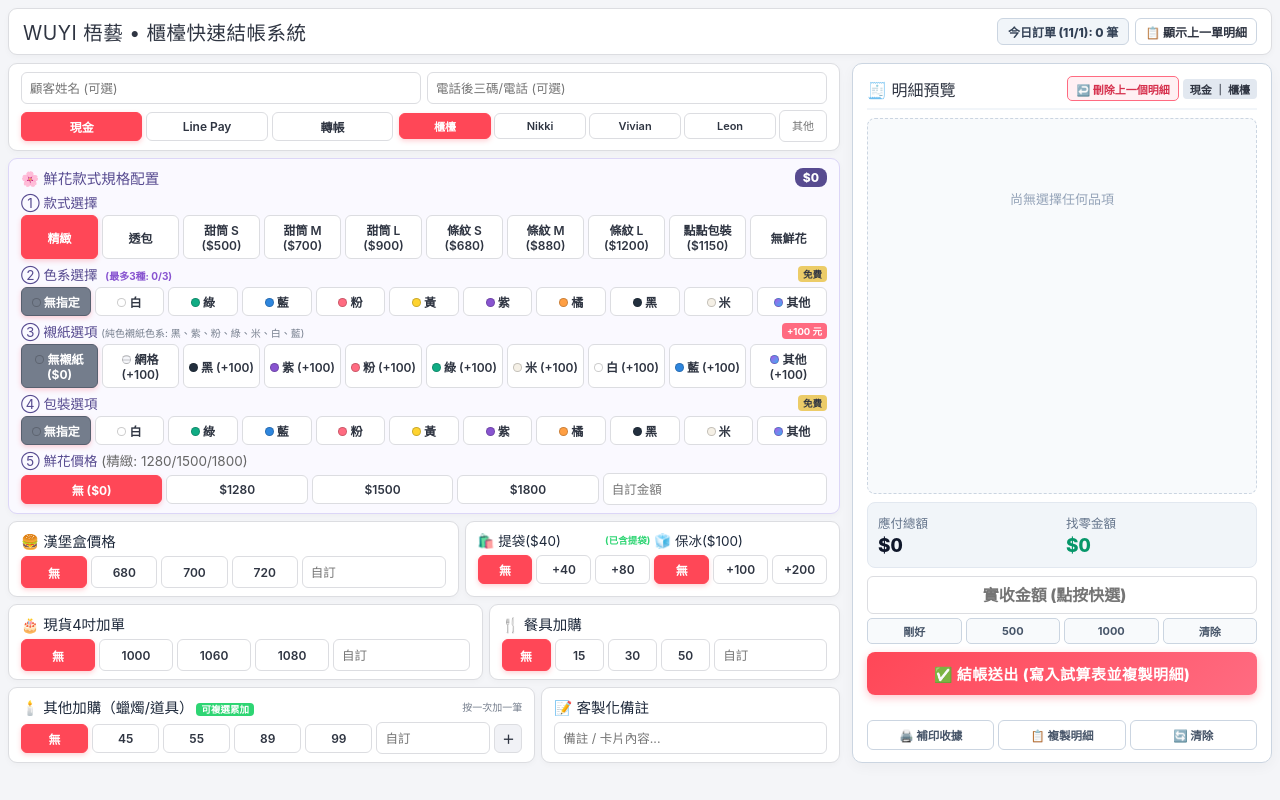
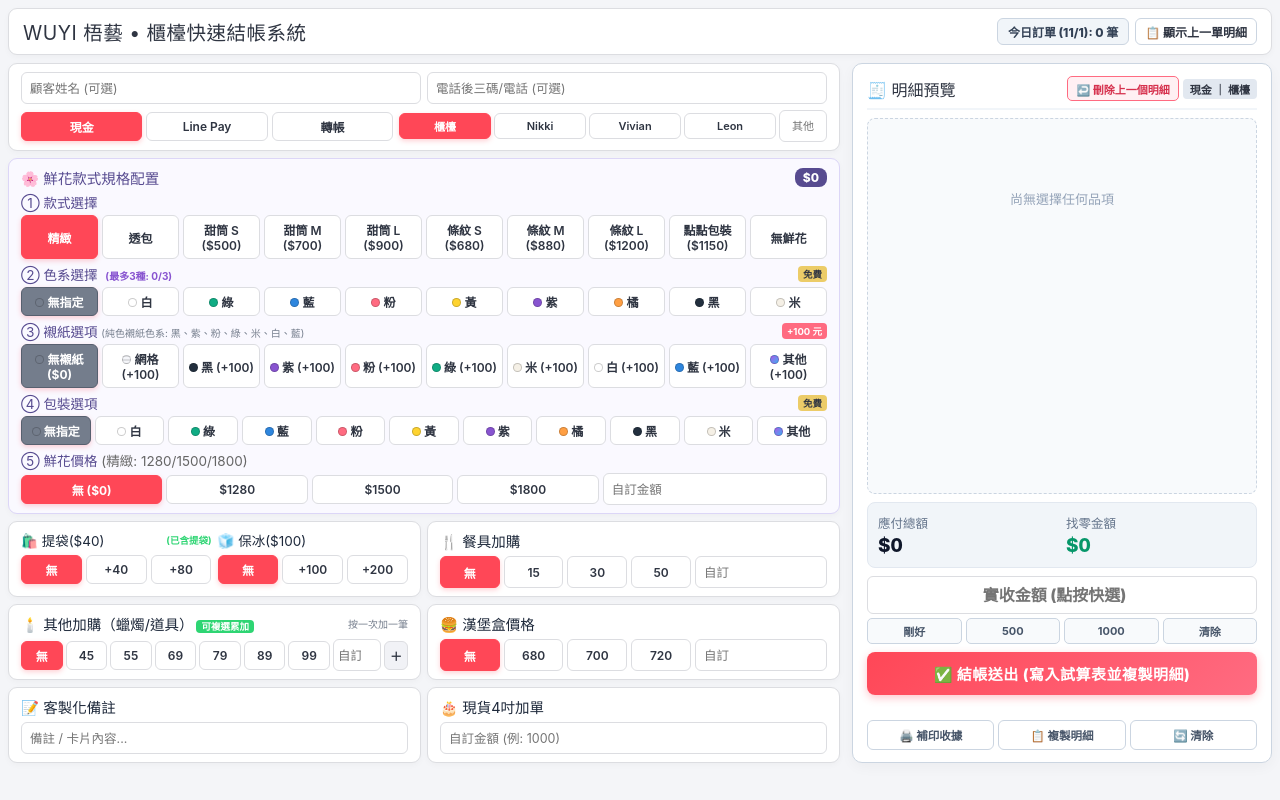
Before and after one commit to a0952015080-netizen/wuyi-cashier, a plain HTML site: page index.html in a window 1280 px wide. Drawn offline with Linux system fonts and the light colour scheme.

Commit message:
Update index.html

```diff
--- a/index.html
+++ b/index.html
@@ -333,9 +333,6 @@
             <span class="tag-free">免費</span>
           </div>
           <div class="btn-group" id="grp-fl-color"></div>
-          <div class="other-input-box" id="box-color-other">
-            <input type="text" class="input" id="color-other-text" placeholder="✏️ 請填寫其他色系 (例: 奶茶、香檳、霧灰...)" oninput="onColorOtherInput()">
-          </div>
         </div>
 
         <!-- ③ 襯紙選項 -->
@@ -375,22 +372,11 @@
         </div>
       </div>
 
-      <!-- 3. 漢堡盒 / 提袋保冰袋 -->
-      <div class="r2c" style="display:grid;grid-template-columns:1.2fr 1fr;gap:6px;margin-bottom:0">
+      <!-- 3. 左下六個欄位 (左右兩欄 1:1 等長，各分配 3 個相同長度的欄位) -->
+      <!-- 第一列：🛍️ 提袋($40)🧊 保冰($100) ｜ 🍴 餐具加購 -->
+      <div style="display:grid;grid-template-columns:1fr 1fr;gap:6px;margin-bottom:0">
         <div class="card" style="margin:0">
-          <div class="card-header"><span>🍔 漢堡盒價格</span></div>
-          <div style="display:flex;gap:4px">
-            <div class="btn-group" id="grp-burger" style="flex:2.2">
-              <button class="btn active" onclick="selBtn(this,'burger',0)">無</button>
-              <button class="btn" onclick="selBtn(this,'burger',680)">680</button>
-              <button class="btn" onclick="selBtn(this,'burger',700)">700</button>
-              <button class="btn" onclick="selBtn(this,'burger',720)">720</button>
-            </div>
-            <input type="number" min="0" class="input" id="burger-custom" placeholder="自訂" oninput="onCustomGrp('burger')" style="flex:1">
-          </div>
-        </div>
-        <div class="card" style="margin:0">
-          <div style="display:grid;grid-template-columns:1fr 1fr;gap:4px">
+          <div style="display:grid;grid-template-columns:1fr 1fr;gap:6px">
             <div>
               <div class="card-header" style="font-size:13.5px">
                 <span>🛍️ 提袋($40)</span>
@@ -412,22 +398,6 @@
             </div>
           </div>
         </div>
-      </div>
-
-      <!-- 4. 現貨4吋加單 + 餐具加購 -->
-      <div class="r2c" style="display:grid;grid-template-columns:1.35fr 1fr;gap:6px;margin-bottom:0">
-        <div class="card" style="margin:0">
-          <div class="card-header"><span>🎂 現貨4吋加單</span></div>
-          <div style="display:flex;gap:4px">
-            <div class="btn-group" id="grp-cake4" style="flex:2.6">
-              <button class="btn active" onclick="selBtn(this,'cake4',0)">無</button>
-              <button class="btn" onclick="selBtn(this,'cake4',1000)">1000</button>
-              <button class="btn" onclick="selBtn(this,'cake4',1060)">1060</button>
-              <button class="btn" onclick="selBtn(this,'cake4',1080)">1080</button>
-            </div>
-            <input type="number" min="0" class="input" id="cake4-custom" placeholder="自訂" oninput="onCustomGrp('cake4')" style="flex:1">
-          </div>
-        </div>
         <div class="card" style="margin:0">
           <div class="card-header"><span>🍴 餐具加購</span></div>
           <div style="display:flex;gap:4px">
@@ -442,28 +412,50 @@
         </div>
       </div>
 
-      <!-- 5. 其他加購（蠟燭/道具，支援複選累加） + 客製化備註 -->
-      <div class="r2c" style="display:grid;grid-template-columns:1.5fr 0.85fr;gap:6px;margin-bottom:0">
+      <!-- 第二列：🕯️ 其他加購（蠟燭/道具） ｜ 🍔 漢堡盒價格 -->
+      <div style="display:grid;grid-template-columns:1fr 1fr;gap:6px;margin-bottom:0">
         <div class="card" style="margin:0">
           <div class="card-header">
             <span>🕯️ 其他加購（蠟燭/道具）<span class="tag-free" style="background:#2ed573;color:#fff;margin-left:3px">可複選累加</span></span>
             <span style="font-size:10px;color:#747d8c;font-weight:normal">按一次加一筆</span>
           </div>
-          <div style="display:flex;gap:4px;align-items:center">
-            <div class="btn-group" id="grp-extra" style="flex:3.3">
-              <button class="btn active" id="extra-btn-0" onclick="clrExtra()">無</button>
-              <button class="btn" data-extra="45" onclick="addExtra(45)">45</button>
-              <button class="btn" data-extra="55" onclick="addExtra(55)">55</button>
-              <button class="btn" data-extra="89" onclick="addExtra(89)">89</button>
-              <button class="btn" data-extra="99" onclick="addExtra(99)">99</button>
+          <div style="display:flex;gap:3px;align-items:center">
+            <div class="btn-group" id="grp-extra" style="flex:1;gap:3px">
+              <button class="btn active" id="extra-btn-0" style="padding:5px 2px;min-width:28px" onclick="clrExtra()">無</button>
+              <button class="btn" data-extra="45" style="padding:5px 2px;min-width:28px" onclick="addExtra(45)">45</button>
+              <button class="btn" data-extra="55" style="padding:5px 2px;min-width:28px" onclick="addExtra(55)">55</button>
+              <button class="btn" data-extra="69" style="padding:5px 2px;min-width:28px" onclick="addExtra(69)">69</button>
+              <button class="btn" data-extra="79" style="padding:5px 2px;min-width:28px" onclick="addExtra(79)">79</button>
+              <button class="btn" data-extra="89" style="padding:5px 2px;min-width:28px" onclick="addExtra(89)">89</button>
+              <button class="btn" data-extra="99" style="padding:5px 2px;min-width:28px" onclick="addExtra(99)">99</button>
             </div>
-            <input type="number" min="0" class="input" id="extra-custom" placeholder="自訂" oninput="onExCustom()" onkeydown="if(event.key==='Enter'){event.preventDefault();commitExCustom();}" style="flex:0.9">
-            <button type="button" class="btn" onclick="commitExCustom()" title="將自訂金額加入明細" style="flex:0 0 28px;min-width:28px;padding:5px 2px;background:#f1f2f6">＋</button>
+            <input type="number" min="0" class="input" id="extra-custom" placeholder="自訂" oninput="onExCustom()" onkeydown="if(event.key==='Enter'){event.preventDefault();commitExCustom();}" style="width:48px;flex:0 0 48px;padding:4px">
+            <button type="button" class="btn" onclick="commitExCustom()" title="將自訂金額加入明細" style="flex:0 0 24px;min-width:24px;padding:5px 1px;background:#f1f2f6">＋</button>
           </div>
         </div>
         <div class="card" style="margin:0">
+          <div class="card-header"><span>🍔 漢堡盒價格</span></div>
+          <div style="display:flex;gap:4px">
+            <div class="btn-group" id="grp-burger" style="flex:2.2">
+              <button class="btn active" onclick="selBtn(this,'burger',0)">無</button>
+              <button class="btn" onclick="selBtn(this,'burger',680)">680</button>
+              <button class="btn" onclick="selBtn(this,'burger',700)">700</button>
+              <button class="btn" onclick="selBtn(this,'burger',720)">720</button>
+            </div>
+            <input type="number" min="0" class="input" id="burger-custom" placeholder="自訂" oninput="onCustomGrp('burger')" style="flex:1">
+          </div>
+        </div>
+      </div>
+
+      <!-- 第三列：📝 客製化備註 ｜ 🎂 現貨4吋加單 (只留自訂欄位) -->
+      <div style="display:grid;grid-template-columns:1fr 1fr;gap:6px;margin-bottom:0">
+        <div class="card" style="margin:0">
           <div class="card-header"><span>📝 客製化備註</span></div>
           <input type="text" class="input" id="c-remark" placeholder="備註 / 卡片內容..." oninput="updatePreview()">
+        </div>
+        <div class="card" style="margin:0">
+          <div class="card-header"><span>🎂 現貨4吋加單</span></div>
+          <input type="number" min="0" class="input" id="cake4-custom" placeholder="自訂金額 (例: 1000)" oninput="onCustomGrp('cake4')">
         </div>
       </div>
 
@@ -668,7 +660,7 @@
 // ──────────────────────────────────────────────
 // 色系按鈕定義與動態渲染 (所有款式色系選擇選項跟精緻一樣，最多選3種)
 // ──────────────────────────────────────────────
-const ALL_COLORS = [
+const FLOWER_COLORS = [
   { c: 'none', n: '無指定' },
   { c: 'white', n: '白' },
   { c: 'green', n: '綠' },
@@ -678,8 +670,7 @@
   { c: 'purple', n: '紫' },
   { c: 'orange', n: '橘' },
   { c: 'black', n: '黑' },
-  { c: 'rice', n: '米' },
-  { c: 'other', n: '其他' }
+  { c: 'rice', n: '米' }
 ];
 
 function updateColorBadge() {
@@ -698,27 +689,23 @@
 
 function renderColorBtns() {
   let grp = e('grp-fl-color');
-  let boxOther = e('box-color-other');
   if (!grp) return;
 
   if (fl.style === '無鮮花') {
     fl.colors = ['無鮮花'];
     fl.color = '無鮮花';
-    if (boxOther) boxOther.style.display = 'none';
     grp.innerHTML = '<button type="button" class="btn color-btn c-none active">不適用</button>';
     updateColorBadge();
     return;
   }
 
-  // 精緻、點點包裝、條紋、甜筒、透包：色系選擇選項均相同，最多選3種
-  let hasOther = fl.colors.some(c => c.startsWith('其他'));
-  if (boxOther) boxOther.style.display = hasOther ? 'block' : 'none';
-
-  grp.innerHTML = ALL_COLORS.map(x => {
-    let isAct = false;
-    if (x.n === '無指定') isAct = fl.colors.includes('無指定');
-    else if (x.n === '其他') isAct = hasOther;
-    else isAct = fl.colors.includes(x.n);
+  // 精緻、點點包裝、條紋、甜筒、透包：色系選擇選項均相同，最多選3種 (白、綠、藍、粉、黃、紫、橘、黑、米)
+  fl.colors = fl.colors.filter(c => FLOWER_COLORS.some(x => x.n === c));
+  if (fl.colors.length === 0) fl.colors = ['無指定'];
+  fl.color = fl.colors.join('+');
+
+  grp.innerHTML = FLOWER_COLORS.map(x => {
+    let isAct = (x.n === '無指定') ? fl.colors.includes('無指定') : fl.colors.includes(x.n);
     return '<button type="button" class="btn color-btn c-' + x.c + (isAct ? ' active' : '') + '" data-cname="' + x.n + '" onclick="selColorMulti(this,\'' + x.n + '\')">' + x.n + '</button>';
   }).join('');
   updateColorBadge();
@@ -728,14 +715,11 @@
   if (fl.style === '無鮮花') return;
 
   let grp = e('grp-fl-color');
-  let boxOther = e('box-color-other');
 
   if (val === '無指定') {
     grp.querySelectorAll('.btn').forEach(b => b.classList.remove('active'));
     btn.classList.add('active');
     fl.colors = ['無指定'];
-    if (boxOther) boxOther.style.display = 'none';
-    if (e('color-other-text')) e('color-other-text').value = '';
   } else {
     let noneBtn = grp.querySelector('.c-none');
     if (noneBtn) noneBtn.classList.remove('active');
@@ -750,47 +734,21 @@
         return;
       }
       btn.classList.add('active');
-      if (val === '其他') {
-        if (boxOther) {
-          boxOther.style.display = 'block';
-          let inp = e('color-other-text');
-          if (inp) inp.focus();
-        }
-      }
     } else {
       btn.classList.remove('active');
-      if (val === '其他') {
-        if (boxOther) boxOther.style.display = 'none';
-        if (e('color-other-text')) e('color-other-text').value = '';
-      }
     }
 
     let act = Array.from(grp.querySelectorAll('.btn.active')).filter(b => b.getAttribute('data-cname') !== '無指定');
     if (act.length === 0) {
       if (noneBtn) noneBtn.classList.add('active');
       fl.colors = ['無指定'];
-      if (boxOther) boxOther.style.display = 'none';
     } else {
-      fl.colors = act.map(b => {
-        let cn = b.getAttribute('data-cname') || b.textContent.trim();
-        if (cn === '其他') {
-          let oVal = e('color-other-text') ? e('color-other-text').value.trim() : '';
-          return oVal ? ('其他:' + oVal) : '其他';
-        }
-        return cn;
-      });
+      fl.colors = act.map(b => b.getAttribute('data-cname') || b.textContent.trim());
     }
   }
 
   fl.color = fl.colors.join('+');
   updateColorBadge();
-  updatePreview();
-}
-
-function onColorOtherInput() {
-  let oVal = e('color-other-text') ? e('color-other-text').value.trim() : '';
-  fl.colors = fl.colors.map(c => c.startsWith('其他') ? (oVal ? ('其他:' + oVal) : '其他') : c);
-  fl.color = fl.colors.join('+');
   updatePreview();
 }
 
@@ -956,6 +914,20 @@
 // 4. 甜筒 S M L 一般: 單選 紫、黃、粉、小花
 // 5. 甜筒 S M L 硬紙: 單選 藍、黃、粉、綠
 // ──────────────────────────────────────────────
+const WRAP_ALL_COLORS = [
+  { c: 'none', n: '無指定' },
+  { c: 'white', n: '白' },
+  { c: 'green', n: '綠' },
+  { c: 'blue', n: '藍' },
+  { c: 'pink', n: '粉' },
+  { c: 'yellow', n: '黃' },
+  { c: 'purple', n: '紫' },
+  { c: 'orange', n: '橘' },
+  { c: 'black', n: '黑' },
+  { c: 'rice', n: '米' },
+  { c: 'other', n: '其他' }
+];
+
 const STRIPE_WRAP_COLORS = [
   { c: 'blue', n: '藍' },
   { c: 'yellow', n: '黃' },
@@ -1038,7 +1010,7 @@
   let hasOther = fl.wrap.startsWith('其他');
   if (boxOther) boxOther.style.display = hasOther ? 'block' : 'none';
 
-  grp.innerHTML = ALL_COLORS.map(x => {
+  grp.innerHTML = WRAP_ALL_COLORS.map(x => {
     let isAct = (x.n === '其他' && hasOther) || (fl.wrap === x.n);
     return '<button type="button" class="btn color-btn c-' + x.c + (isAct ? ' active' : '') + '" onclick="selWrap(\'' + x.n + '\')">' + x.n + '</button>';
   }).join('');
@@ -1325,7 +1297,7 @@
 }
 
 function renderExtraBtns() {
-  [45, 55, 89, 99].forEach(p => {
+  [45, 55, 69, 79, 89, 99].forEach(p => {
     let btn = document.querySelector('#grp-extra [data-extra="' + p + '"]');
     if (!btn) return;
     let cnt = extraItems.filter(it => it.price === p).length;
@@ -2078,7 +2050,7 @@
 }
 
 function resetAll(keepStatus) {
-  ['c-name', 'c-phone', 'fl-custom', 'burger-custom', 'cake4-custom', 'utensils-custom', 'extra-custom', 'c-remark', 'm-received', 'color-other-text', 'tissue-other-text', 'wrap-other-text'].forEach(id => {
+  ['c-name', 'c-phone', 'fl-custom', 'burger-custom', 'cake4-custom', 'utensils-custom', 'extra-custom', 'c-remark', 'm-received', 'tissue-other-text', 'wrap-other-text'].forEach(id => {
     let el = e(id); if (el) el.value = '';
   });
   itemVal = { burger: 0, cake4: 0, bag: 0, cooler: 0, utensils: 0 };
@@ -2115,7 +2087,7 @@
   }
 
   // 重置所有次要群組第一項
-  ['grp-burger', 'grp-bag', 'grp-cooler', 'grp-cake4', 'grp-utensils'].forEach(id => rstGrpFirst(id));
+  ['grp-burger', 'grp-bag', 'grp-cooler', 'grp-utensils'].forEach(id => rstGrpFirst(id));
 
   updateFlSectionStates();
   renderColorBtns();
```
